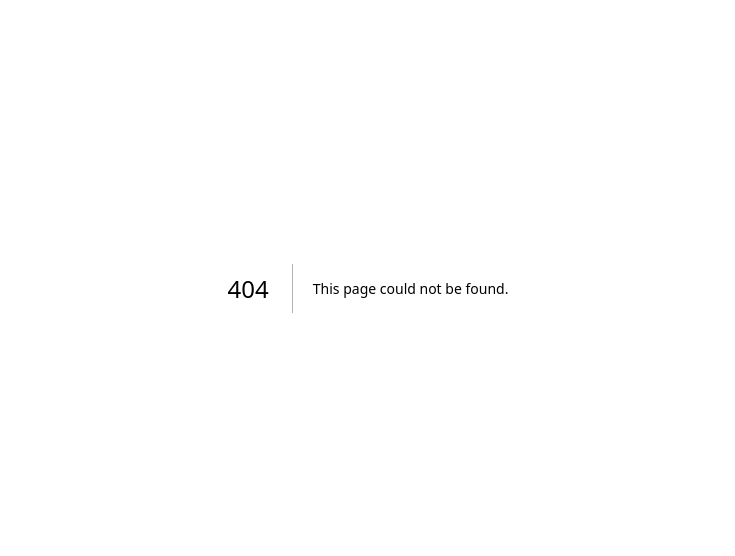
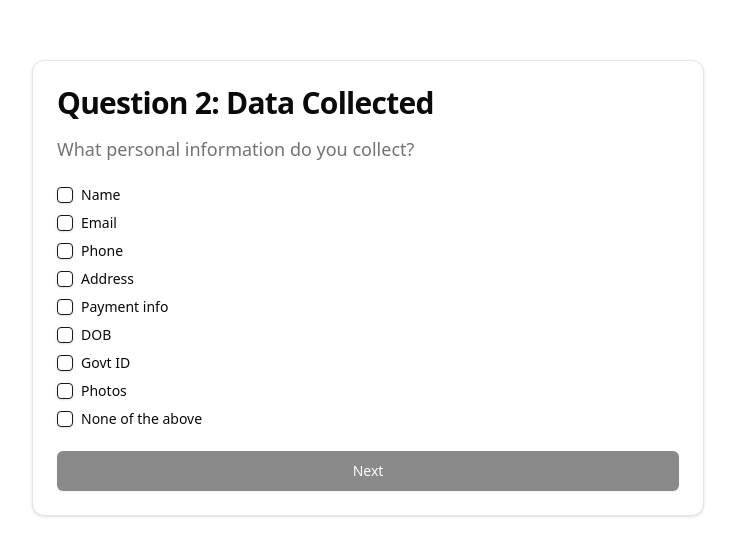
Before and after one commit to AK5200/ultrafastutilities, a Next.js app: page /generate/form/question2 in a window 1280 px wide. Before the commit this address had no page. Shown: the part 112-668 px from the top of the page, without its empty margins (272-1007 px from the left). Built offline with nearby package versions, Linux system fonts and the light colour scheme.

Commit message:
feat: create Question 2 - Data Collected form

```diff
--- /dev/null
+++ b/app/generate/form/question2/page.tsx
@@ -0,0 +1,84 @@
+"use client";
+
+import { useState } from "react";
+import { Button } from "@/components/ui/button";
+import { Card, CardContent, CardDescription, CardHeader, CardTitle } from "@/components/ui/card";
+import { Checkbox } from "@/components/ui/checkbox";
+import { Label } from "@/components/ui/label";
+import { useRouter } from "next/navigation";
+
+export default function Question2Page() {
+  const [selectedData, setSelectedData] = useState<string[]>([]);
+  const router = useRouter();
+
+  const dataOptions = [
+    "Name",
+    "Email",
+    "Phone",
+    "Address",
+    "Payment info",
+    "DOB",
+    "Govt ID",
+    "Photos",
+    "None of the above"
+  ];
+
+  const handleToggle = (option: string) => {
+    if (option === "None of the above") {
+      setSelectedData(["None of the above"]);
+    } else {
+      setSelectedData(prev => {
+        const filtered = prev.filter(item => item !== "None of the above");
+        if (filtered.includes(option)) {
+          return filtered.filter(item => item !== option);
+        } else {
+          return [...filtered, option];
+        }
+      });
+    }
+  };
+
+  const handleNext = () => {
+    router.push("/generate/form/question3");
+  };
+
+  return (
+    <main className="min-h-screen flex items-center justify-center px-4 py-20">
+      <Card className="w-full max-w-2xl">
+        <CardHeader>
+          <CardTitle className="text-3xl mb-2">Question 2: Data Collected</CardTitle>
+          <CardDescription className="text-lg">
+            What personal information do you collect?
+          </CardDescription>
+        </CardHeader>
+        <CardContent>
+          <div className="space-y-6">
+            <div className="space-y-3">
+              {dataOptions.map((option) => (
+                <div key={option} className="flex items-center space-x-2">
+                  <Checkbox
+                    id={option}
+                    checked={selectedData.includes(option)}
+                    onCheckedChange={() => handleToggle(option)}
+                  />
+                  <Label htmlFor={option} className="cursor-pointer">
+                    {option}
+                  </Label>
+                </div>
+              ))}
+            </div>
+
+            <Button
+              onClick={handleNext}
+              className="w-full"
+              size="lg"
+              disabled={selectedData.length === 0}
+            >
+              Next
+            </Button>
+          </div>
+        </CardContent>
+      </Card>
+    </main>
+  );
+}
--- a/features.json
+++ b/features.json
@@ -115,7 +115,7 @@
       "Include None of the above option",
       "Next button proceeds to Question 3"
     ],
-    "passes": false
+    "passes": true
   },
   {
     "category": "generator",
```
